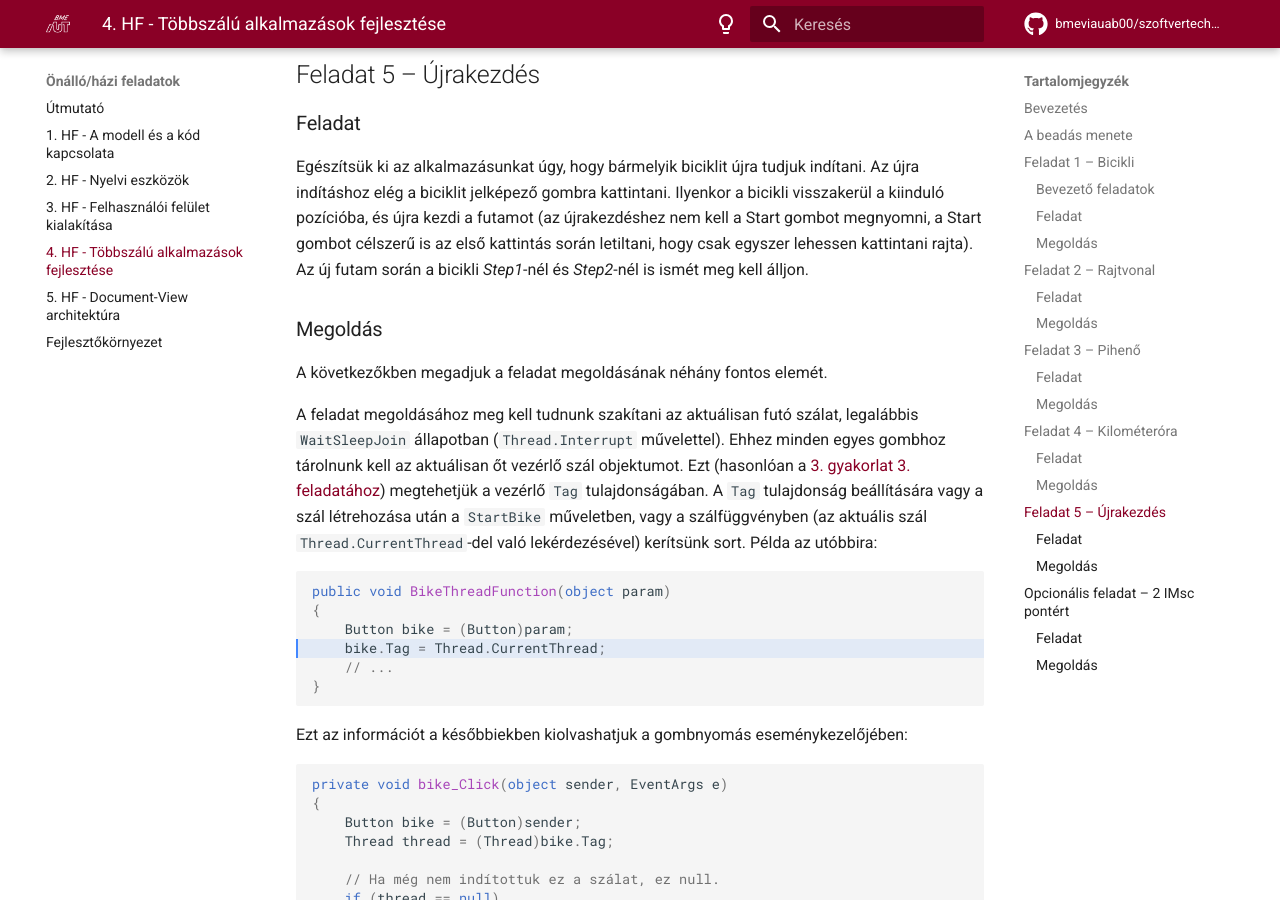
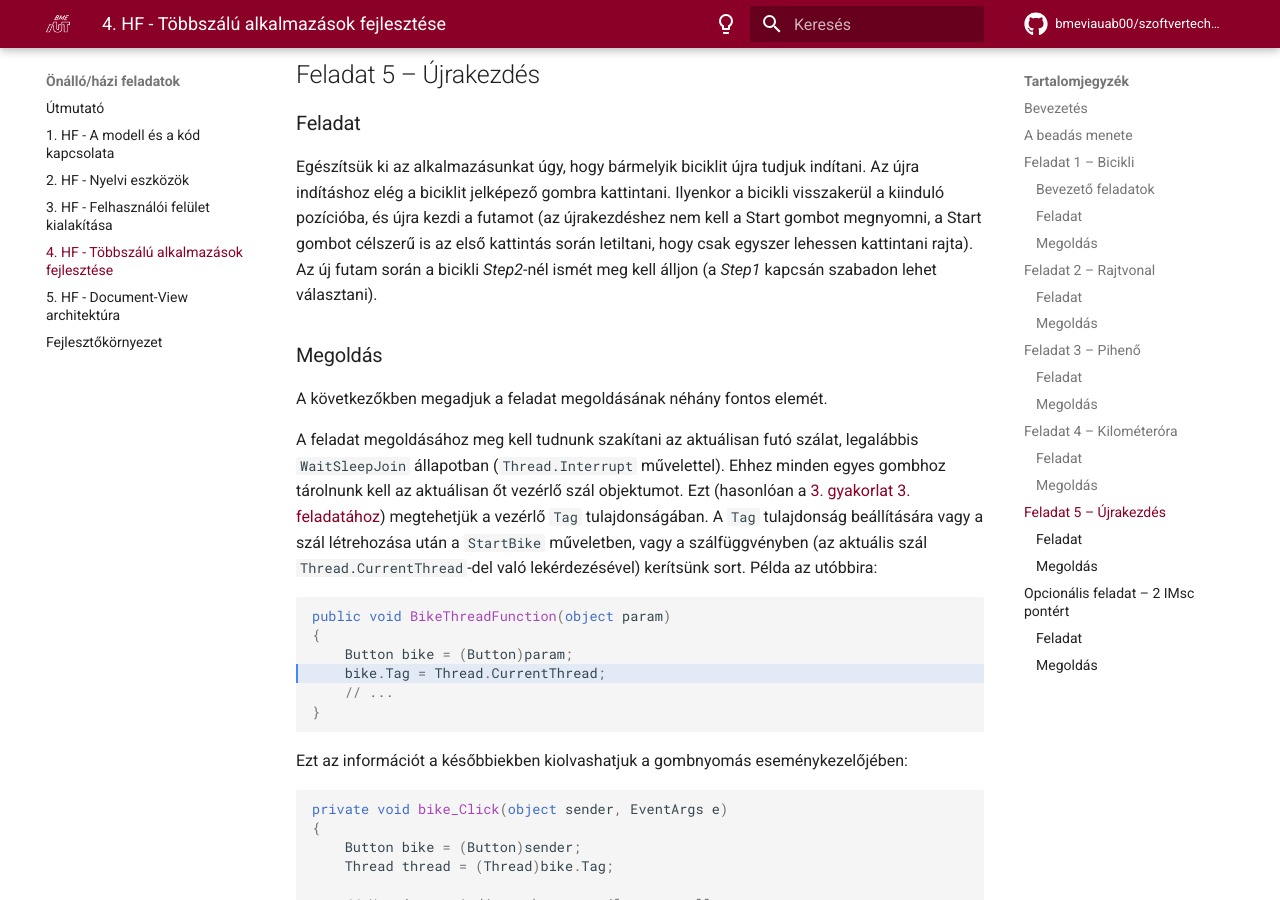
Before and after one commit to bmeviauab00/szoftvertechnikak, an MkDocs documentation site: the page built from docs/hazi/4-tobbszalu-alkalmazasok-fejlesztese/index.md, in a window 1280 px wide and 900 px high, scrolled down 7524 px. Built offline with MkDocs 1.6.1 and Material for MkDocs 9.7.7, drawn with Linux system fonts in a browser that asks for light colours; emoji names are drawn with the system emoji font; comment, search, counter and statistics services are not loaded.

Commit message:
Újraindítás egyszerűsítés

```diff
--- a/docs/hazi/4-tobbszalu-alkalmazasok-fejlesztese/index.md
+++ b/docs/hazi/4-tobbszalu-alkalmazasok-fejlesztese/index.md
@@ -201,7 +201,7 @@ A megoldás menete:
 
 ### Feladat
 
-Egészítsük ki az alkalmazásunkat úgy, hogy bármelyik biciklit újra tudjuk indítani. Az újra indításhoz elég a biciklit jelképező gombra kattintani. Ilyenkor a bicikli visszakerül a kiinduló pozícióba, és újra kezdi a futamot (az újrakezdéshez nem kell a Start gombot megnyomni, a Start gombot célszerű is az első kattintás során letiltani, hogy csak egyszer lehessen kattintani rajta). Az új futam során a bicikli *Step1*-nél és *Step2*-nél is ismét meg kell álljon.
+Egészítsük ki az alkalmazásunkat úgy, hogy bármelyik biciklit újra tudjuk indítani. Az újra indításhoz elég a biciklit jelképező gombra kattintani. Ilyenkor a bicikli visszakerül a kiinduló pozícióba, és újra kezdi a futamot (az újrakezdéshez nem kell a Start gombot megnyomni, a Start gombot célszerű is az első kattintás során letiltani, hogy csak egyszer lehessen kattintani rajta). Az új futam során a bicikli *Step2*-nél ismét meg kell álljon (a *Step1* kapcsán szabadon lehet választani).
 
 ### Megoldás
 
```
